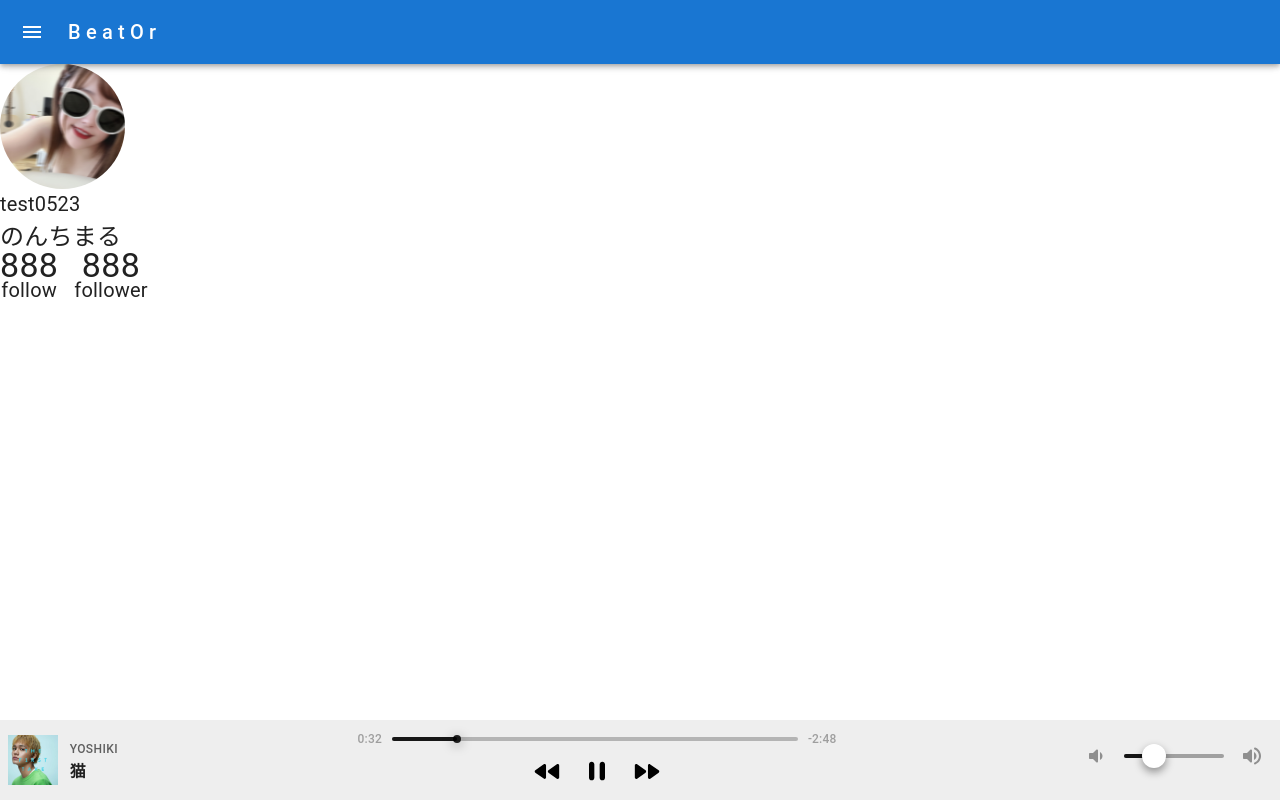
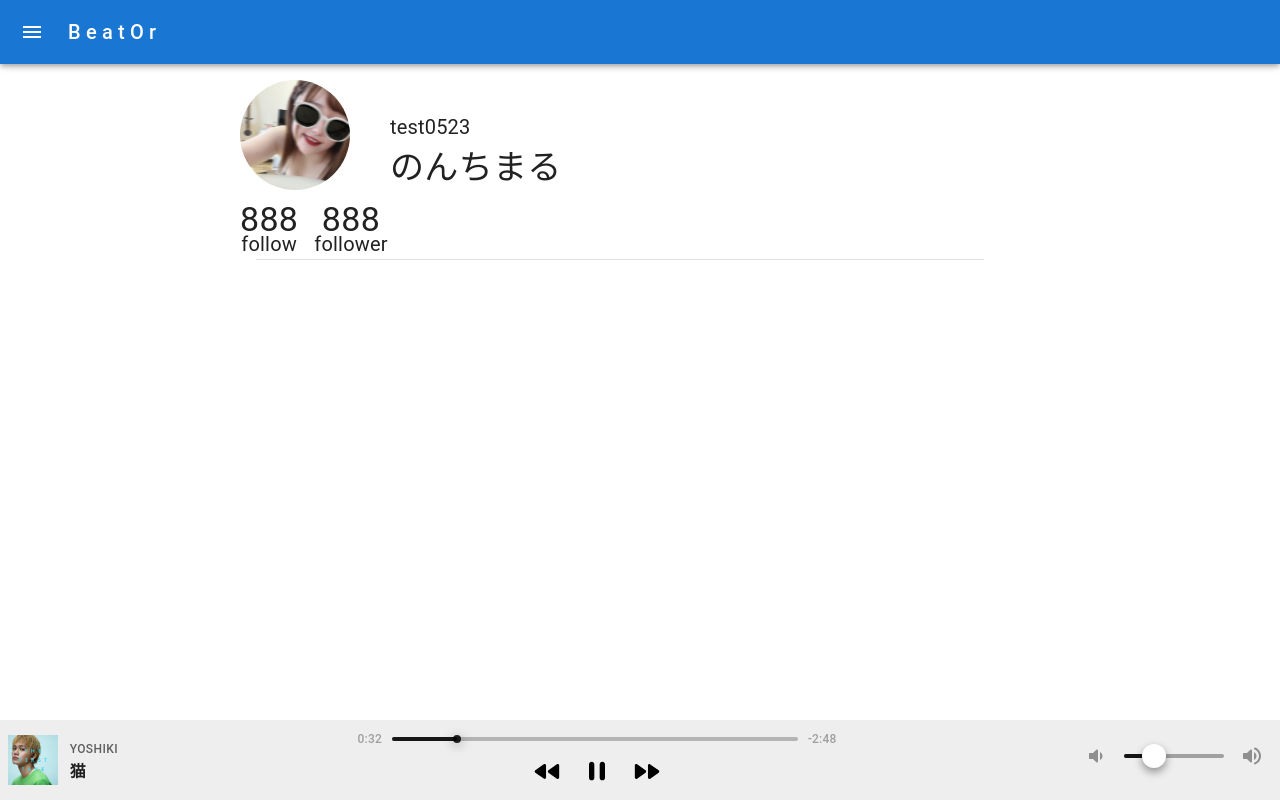
Before and after one commit to Jumpei-Arigaya/beator-front-web, a Next.js app: page /profile in a window 1280 px wide. Built offline with nearby package versions, Linux system fonts and the light colour scheme.

Commit message:
配置、大きさの修正

```diff
--- a/src/pages/profile/index.tsx
+++ b/src/pages/profile/index.tsx
@@ -2,17 +2,29 @@ import { NextPage } from "next";
 import { DashBoard } from "@/components/layouts/DashBoard";
 import { ProfileIcon } from "@/features/Profile/components/ProfileIcon";
 import { Box, Typography } from "@mui/material";
+import Divider from "@mui/material/Divider";
 
 const Profile: NextPage = () => {
   return (
     <main>
       <DashBoard>
-        <ProfileIcon width={125} height={125} />
-        <Box>
+        <Box sx={{ marginLeft: 30, marginTop: 2 }}>
+          <Box sx={{ display: "flex" }}>
+            <ProfileIcon width={110} height={110} />
+            <Box sx={{ marginLeft: 5, marginTop: 4 }}>
               <Typography fontSize="h6.fontSize">test0523</Typography>
-          <Typography fontSize="h5.fontSize">のんちまる</Typography>
+              <Typography fontSize="h4.fontSize" sx={{ lineHeight: 1.5 }}>
+                のんちまる
+              </Typography>
             </Box>
-        <Box sx={{ display: "flex", flexDirection: "row" }}>
+          </Box>
+          <Box
+            sx={{
+              display: "flex",
+              flexDirection: "row",
+              marginTop: 2,
+            }}
+          >
             <Box
               sx={{
                 display: "flex",
@@ -39,6 +51,8 @@ const Profile: NextPage = () => {
               <Typography fontSize="h6.fontSize">follower</Typography>
             </Box>
           </Box>
+          <Divider variant="middle" style={{ width: "70%" }} />
+        </Box>
       </DashBoard>
     </main>
   );
```
Lines whose indentation alone changed are shown as unchanged.
